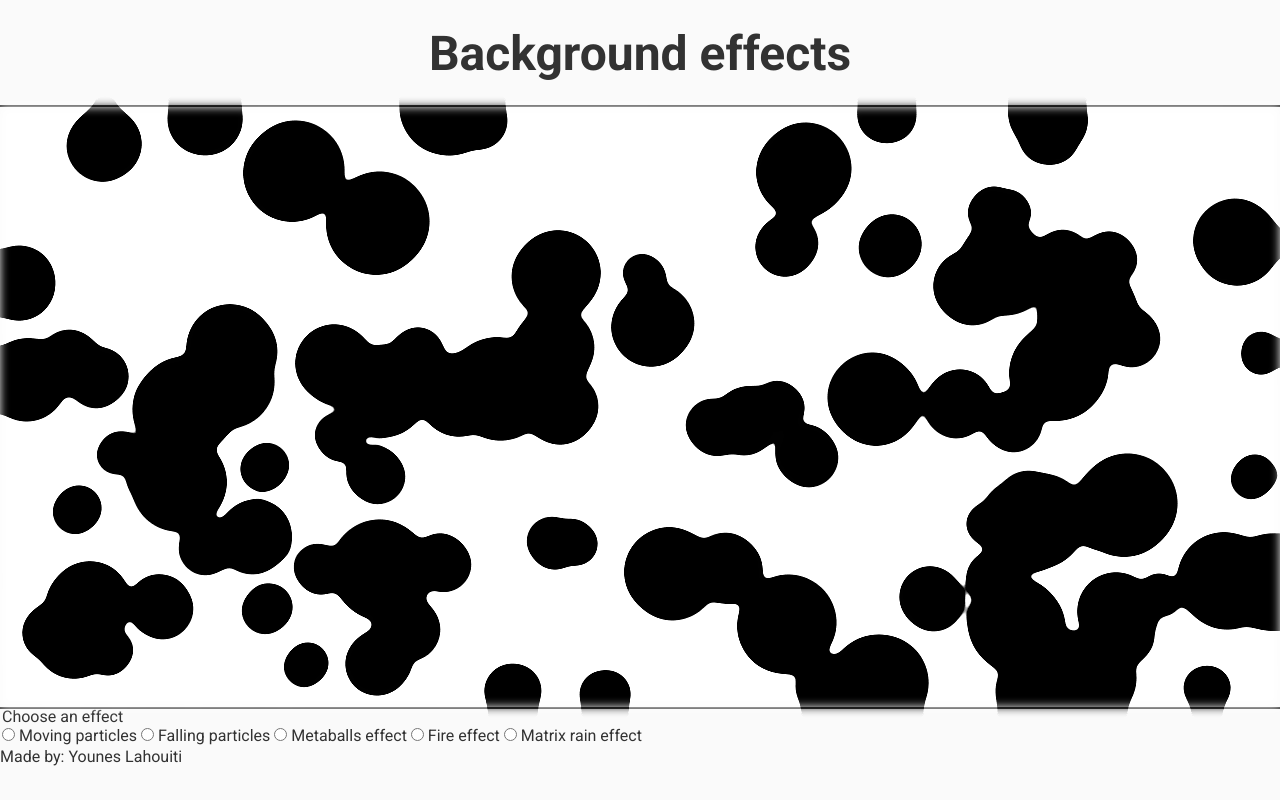
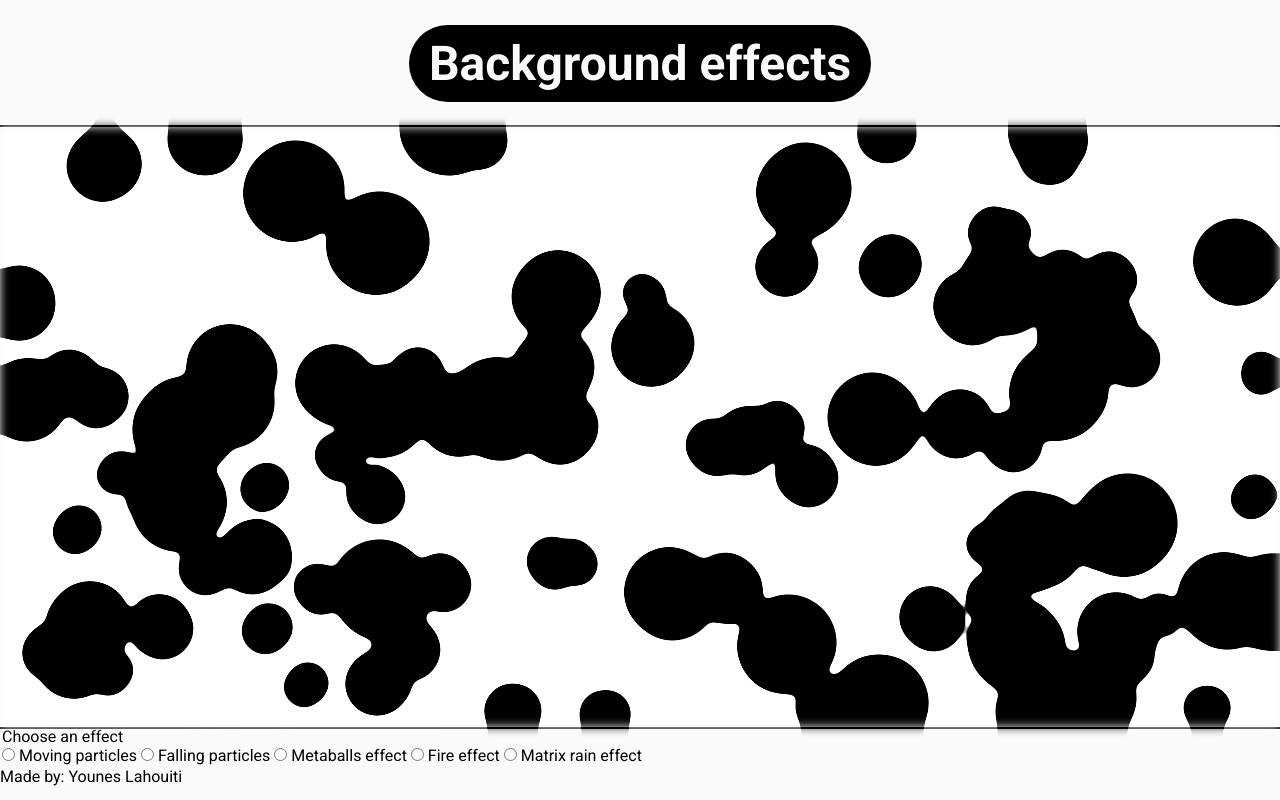
Before and after one commit to LePhenix47/Background-effects_Younes-Lahouiti, a website: page index.html in a window 1280 px wide. Drawn offline with Linux system fonts and the light colour scheme.

Commit message:
Addition of a filter SVG

```diff
--- a/index.html
+++ b/index.html
@@ -40,10 +40,22 @@
 
 <body>
     <header class="header">
-        <h1 class="header__title" title="Background effects">Background effects
-        </h1>
+
+        <h1 id="title" class="header__title" title="Background effects">Background effects</h1>
         <svg class="hide">
-            <defs></defs>
+            <defs>
+                <filter id="distortion">
+
+                    <feTurbulence baseFrequency="0.7,0.8" seed="0" type="fractalNoise" result="static">
+                        <animate attributeName="seed" values="0;1000;0" dur="2s" repeatCount="indefinite" />
+                    </feTurbulence>
+
+                    <feDisplacementMap in="SourceGraphic" in2="static" scale="0">
+                        <animate attributeName="scale" values="5" dur="2s" repeatCount="indefinite" />
+                    </feDisplacementMap>
+
+                </filter>
+            </defs>
         </svg>
     </header>
     <main class="index">
--- a/src/sass/layout/_header.scss
+++ b/src/sass/layout/_header.scss
@@ -3,9 +3,19 @@
 .header {
     padding-block: 25px;
 
+    @include center-flex-column(5px);
+
     &__title {
         text-align: center;
 
-        width: 100%;
+        width: fit-content;
+        padding: 10px 20px;
+
+        background-color: var(--color-primary);
+        color: var(--bg-primary);
+
+        border-radius: 100vmax;
+
+        filter: url(#distortion)
     }
 }
--- a/src/sass/themes/_dark-theme.scss
+++ b/src/sass/themes/_dark-theme.scss
@@ -5,7 +5,7 @@
         --bg-primary: #050505;
 
 
-        --color-primary: #cdcdcd;
+        --color-primary: #ffffff;
 
         --semi-transparent-bg: rgba(0, 0, 0, 70%);
 
--- a/src/sass/utils/_variables.scss
+++ b/src/sass/utils/_variables.scss
@@ -2,7 +2,7 @@
     --bg-primary: #FAFAFA;
 
 
-    --color-primary: #323232;
+    --color-primary: #000000;
 
 
     --semi-transparent-bg: rgba(255, 255, 255, 70%);
```
Also changed, not shown: dist/style.css.
